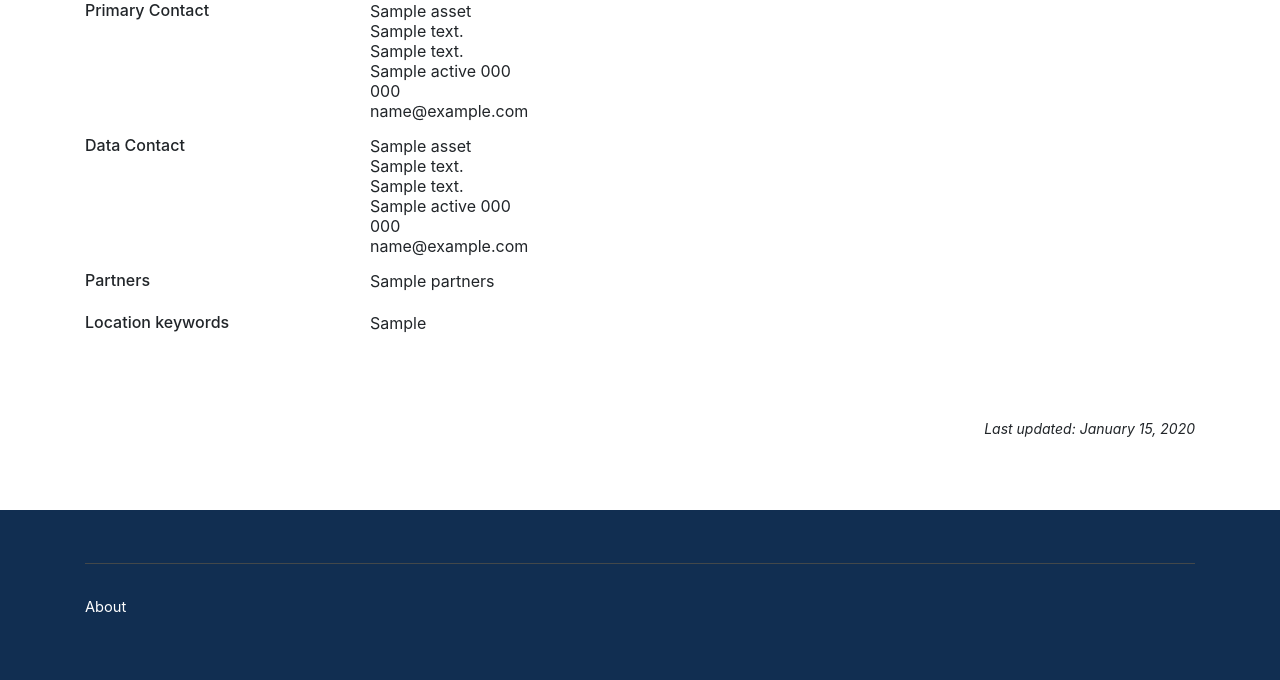
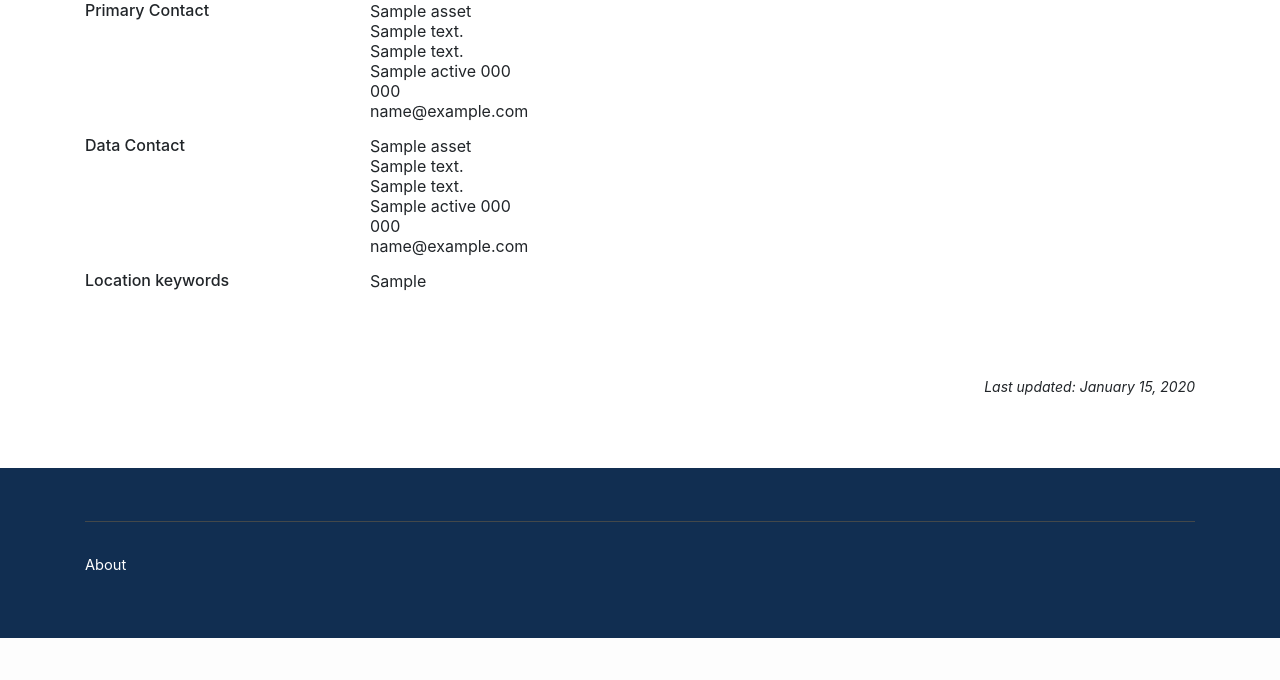
Before and after one commit to thoufer/mbp-metadatacatalog, a Django app: template asset/templates/asset_detail.html in a window 1280 px wide. Shown: the part 705-1385 px from the top of the page. After the commit the page ends 1343 px from the top, so only its background shows below. Run offline with Django 3.2, Linux system fonts and the light colour scheme; the template is opened without the code that fills it: most values are stand-ins (such as "Sample title", 1, 10 or a date in 2020); some libraries are stand-ins or nearby versions.

Commit message:
Remove dup partners in asset detail
Partners was listed 2x in detail form.  Changed such that partners will
only show if the field is popultated.

```diff
--- a/asset/templates/asset_detail.html
+++ b/asset/templates/asset_detail.html
@@ -31,10 +31,12 @@
         <div class="col-3"><h6>Stewardship Organization</h6></div>
         <div class="col-9">{{ asset.organization }}</div>
     </div>
+    {% if asset.partners %}
     <div class="row row-grid">
-        <div class="col-3"><h6>Partners</h6></div>
-        <div class="col-9">{{ asset.partners }}</div>
+      <div class="col-3"><h6>Partners</h6></div>
+      <div class="col-9">{{ asset.partners }}</div>
     </div>
+    {% endif %}
     <div class="row row-grid">
         <div class="col-3"><h6>Storage or maintenance contracted</h6></div>
         <div class="col-9">{{ asset.isContracted|yesno:"Yes,No" }}</div>
@@ -96,13 +98,6 @@
       </div>
     </div>
 
-    {% if asset.partners %}
-    <div class="row row-grid">
-      <div class="col-3"><h6>Partners</h6></div>
-      <div class="col-9">{{ asset.partners }}</div>
-    </div>
-    {% endif %}
-
     <div class="row row-grid">
       <div class="col-3"><h6>Location keywords</h6></div>
       <div class="col-9">{{ asset.place_taglist }}</div>
```
